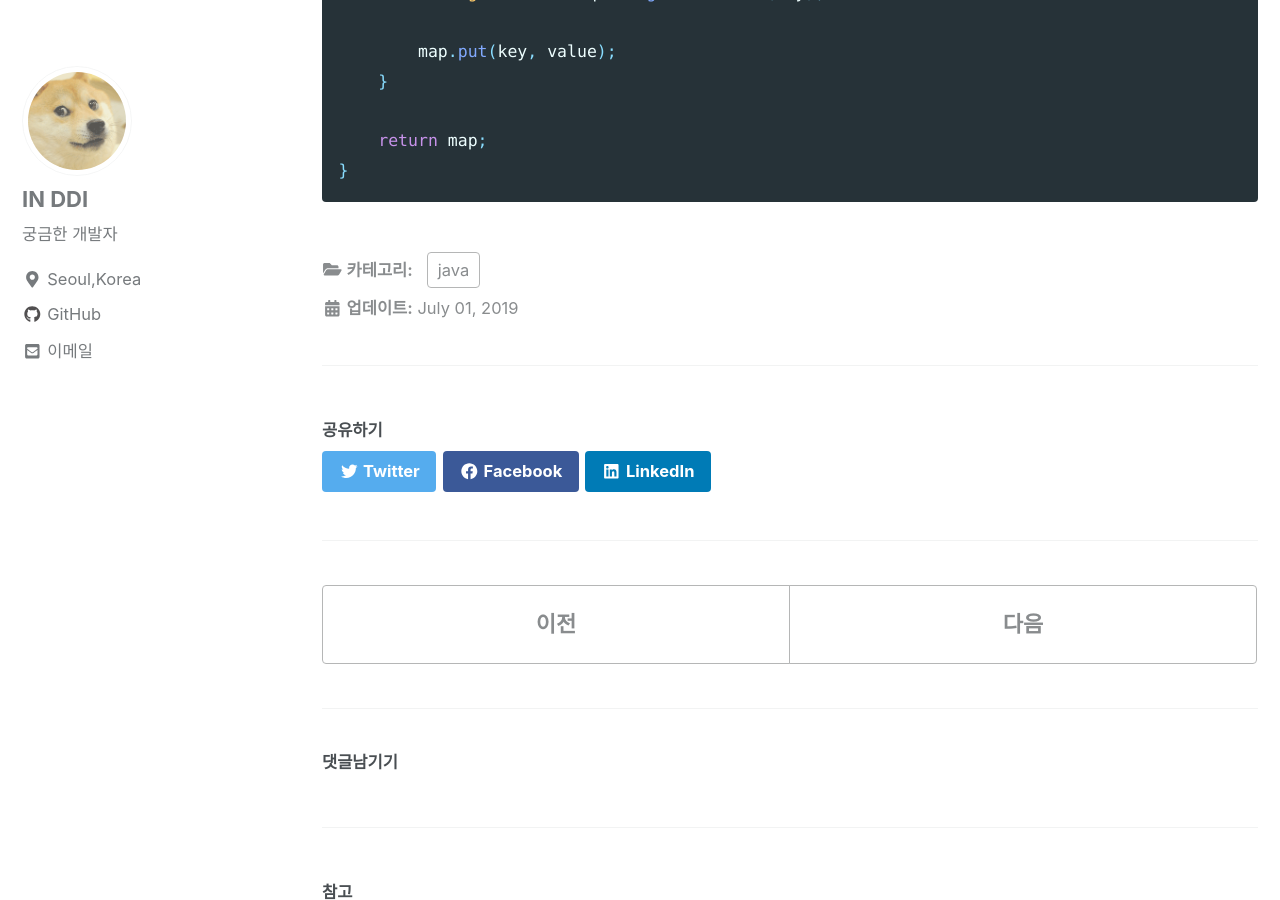
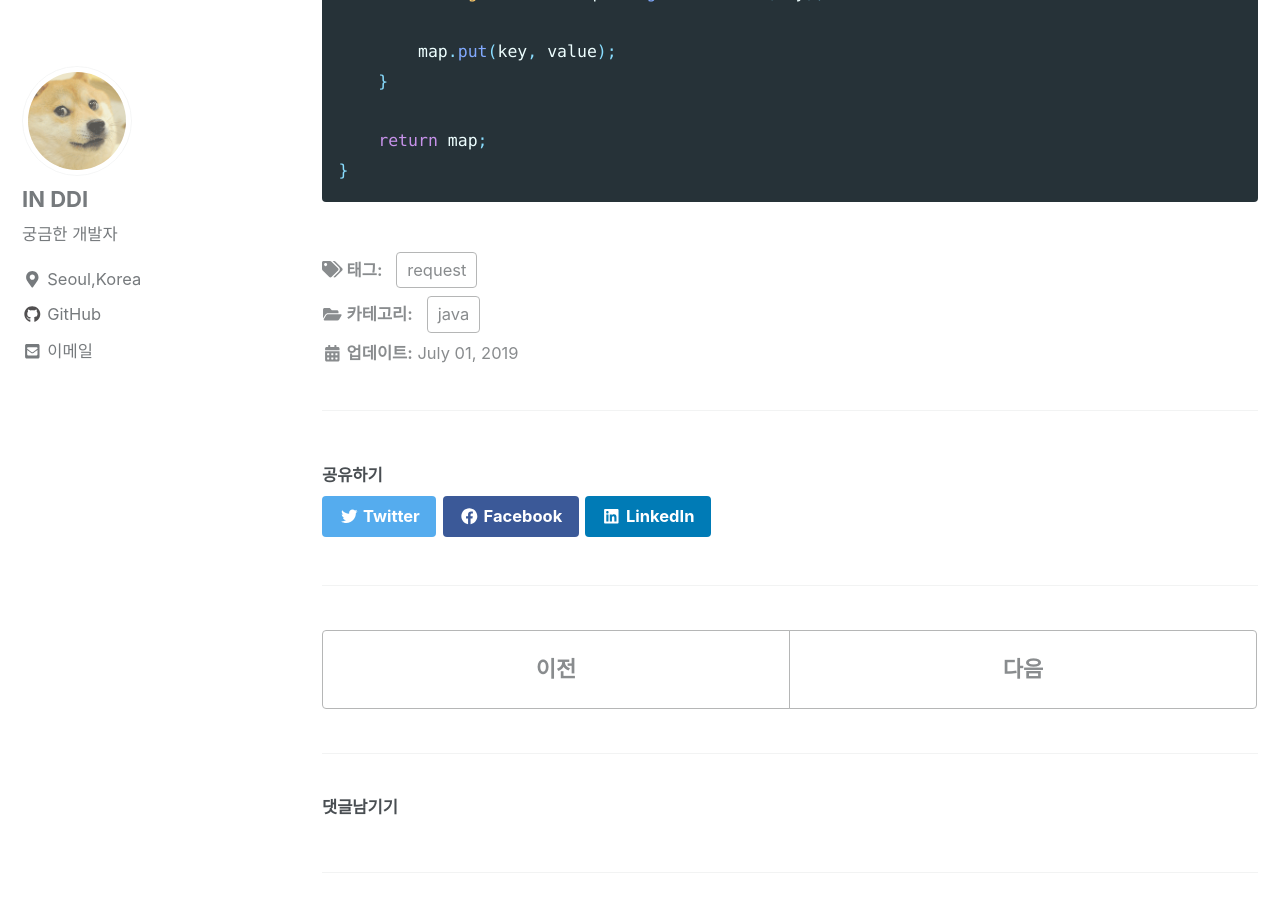
Before and after one commit to InSeok9068/inseok9068.github.io, a Jekyll site: the page built from _posts/java/2019-07-01-java-format-request.md, in a window 1280 px wide and 900 px high, scrolled down 447 px. Built offline with Jekyll 4.4.1, drawn with Linux system fonts in a browser that asks for light colours; cached includes are drawn as plain includes; nearby versions of some CDN libraries; comment, search, counter and statistics services are not loaded.

Commit message:
설정값 작성

```diff
--- a/_posts/java/2019-07-01-java-format-request.md
+++ b/_posts/java/2019-07-01-java-format-request.md
@@ -2,6 +2,8 @@
 title: "Request 파라미터 HashMap으로 변환"
 categories:
   - java
+tags :
+  - request
 last_modified_at: 2019-07-01T13:00:00+09:00
 ---
 
```
Also changed, not shown: README.md.
